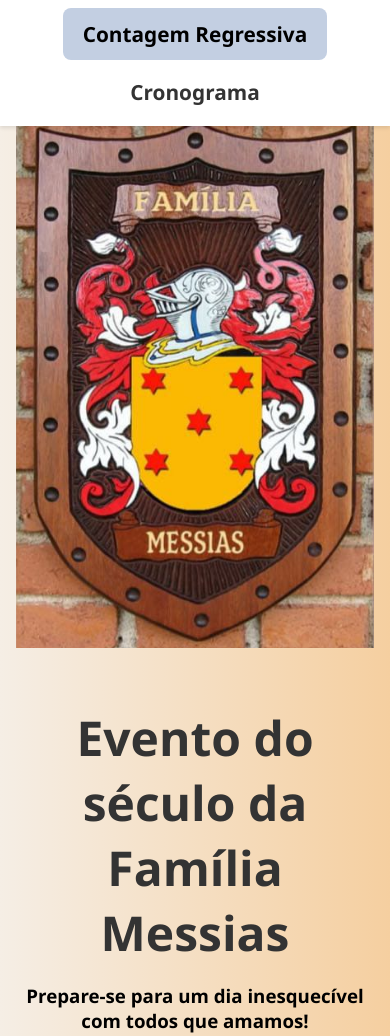
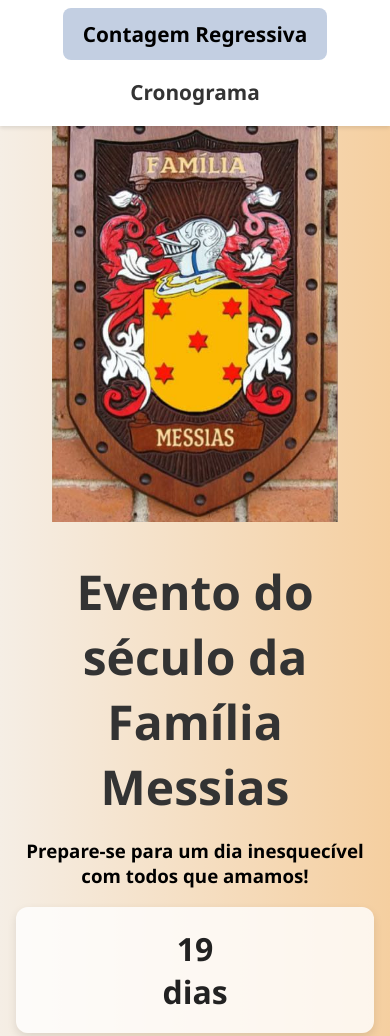
Before and after one commit to leonardofr97/festa-familia, a plain HTML site: page index.html in a window 390 px wide. Shown: the top 1036 px of the page. Drawn offline with Linux system fonts and the light colour scheme.

Commit message:
Update style.css

```diff
--- a/style.css
+++ b/style.css
@@ -62,14 +62,13 @@ p {
   }
   .logo {
     width: 80%;
-    margin-top: 100px;
   }
   .cronograma-novo .descricao {
     font-size: 1.2rem;
   }
   .pagina-contagem-regressiva,
   .pagina-cronograma {
-    padding-top: 40px;
+    padding-top: 100px;
   }
   .navbar ul {
     flex-direction: column;
@@ -127,17 +126,13 @@ p {
 
 .pagina-contagem-regressiva,
 .pagina-cronograma {
-  padding-top: 40px; /* espaço para a navbar fixa */
   padding-bottom: 40px;
   padding-inline: 16px;
 }
 
 .logo {
-  width: 100%;
   max-width: 435px;
   height: auto;
-  margin-top: 80px;
-  margin-bottom: 20px;
 }
 
 .cronograma-novo {
```
